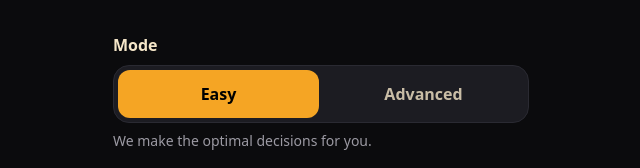
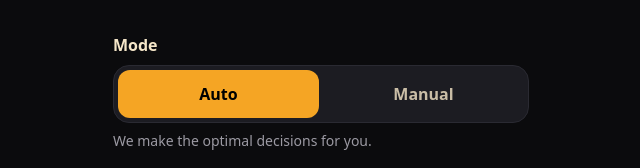
Before and after one commit to ActuallyDC/bar-dice, a React (Vite) app in the folder dice-app/: page / in a window 1280 px wide. Shown: the part 225-393 px from the top of the page, without its empty margins (319-959 px from the left). Built offline with nearby package versions, Linux system fonts and the light colour scheme.

Commit message:
Auto/Manual mode labels via modeLabel helper

```diff
--- a/dice-app/src/components/ModeToggle.tsx
+++ b/dice-app/src/components/ModeToggle.tsx
@@ -1,4 +1,5 @@
 import type { GameMode } from "../game/types";
+import { modeLabel } from "../game/modeLabel";
 
 interface Props {
   value: GameMode;
@@ -22,13 +23,13 @@ export function ModeToggle({ value, onChange }: Props) {
             aria-checked={selected}
             onClick={() => onChange(m)}
             className={[
-              "tap-target focus-ring rounded-xl px-4 py-3 font-semibold capitalize transition-colors",
+              "tap-target focus-ring rounded-xl px-4 py-3 font-semibold transition-colors",
               selected
                 ? "bg-bar-amber text-black"
                 : "bg-transparent text-bar-ink/80 hover:text-bar-ink",
             ].join(" ")}
           >
-            {m}
+            {modeLabel(m)}
           </button>
         );
       })}
--- /dev/null
+++ b/dice-app/src/game/modeLabel.ts
@@ -0,0 +1,5 @@
+import type { GameMode } from "./types";
+
+export function modeLabel(mode: GameMode): "Auto" | "Manual" {
+  return mode === "easy" ? "Auto" : "Manual";
+}
```
Also changed, not shown: 1 other file (tests, documents, lock files or other folders).
